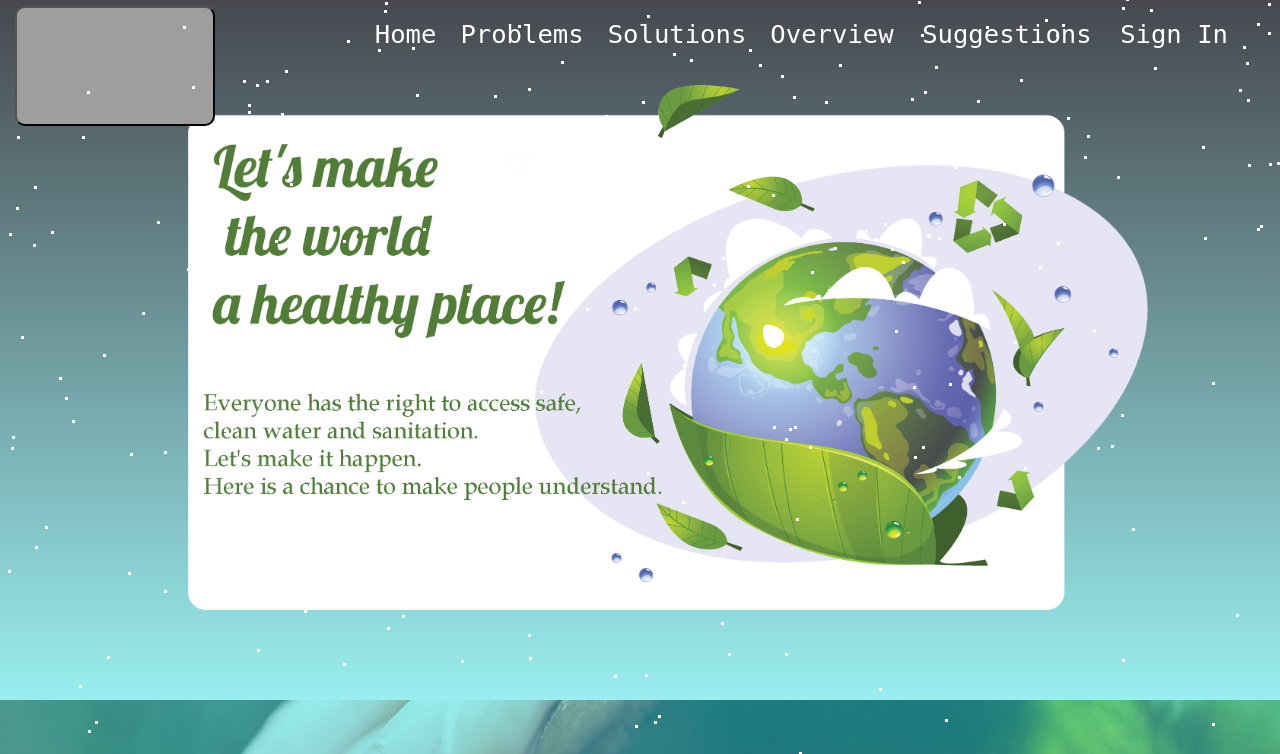
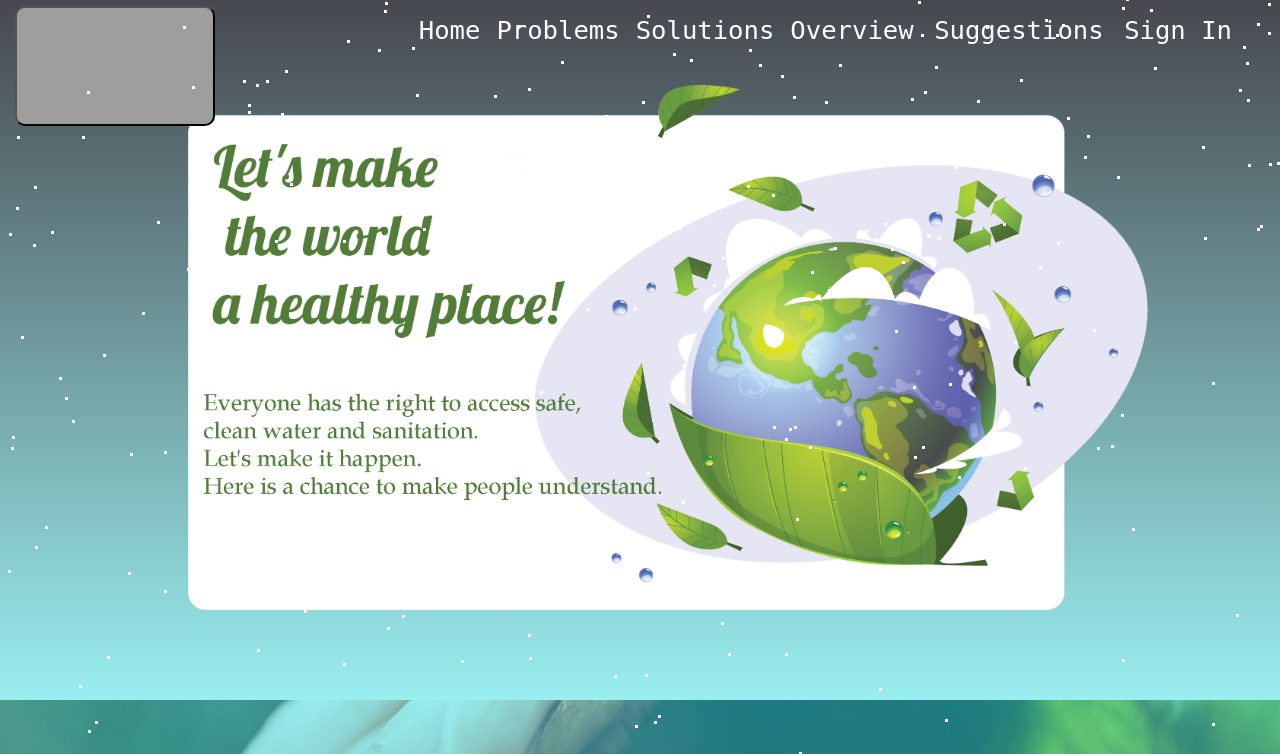
Before and after one commit to HiranyaThisiri/Group-07-WEB-PROJECT, a PHP site: page /Suggestions/Suggestions.html in a window 1280 px wide. Shown: the top 754 px of the page. Run offline with PHP 8.4, Linux system fonts and the light colour scheme; some libraries are stand-ins or nearby versions; grey boxes are pictures that could not be loaded.

Commit message:
Update navigation_bar.css

```diff
--- a/Suggestions/navigation_bar.css
+++ b/Suggestions/navigation_bar.css
@@ -34,7 +34,7 @@
 {
     list-style: none;
     display: inline-block;
-    padding: 8px 12px;
+    padding: 4px 8px;
 }
 .nav-links ul a
 {
```
